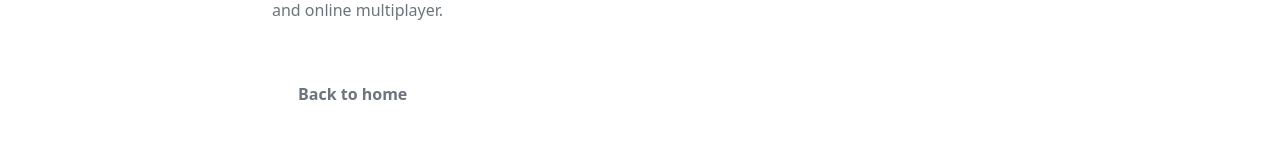
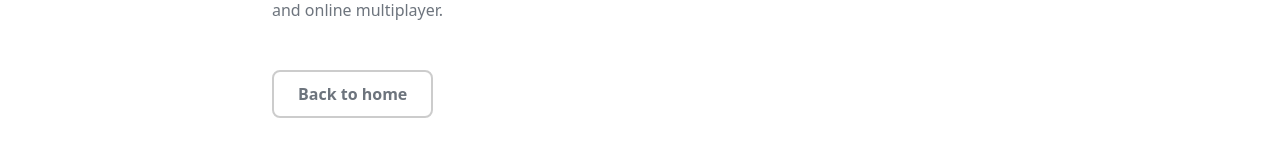
Before and after one commit to Gcob/chess, a Vue app in the folder frontend/: page /about in a window 1280 px wide. Shown: the part 507-675 px from the top of the page. Built offline with nearby package versions, Linux system fonts and the light colour scheme; the HTML template or start-up script is replaced by a standard one.

Commit message:
feat: update cButton styles with border color adjustments for better visibility

```diff
--- a/frontend/src/components/core-ui/cButton.vue
+++ b/frontend/src/components/core-ui/cButton.vue
@@ -94,10 +94,12 @@ const tagProps = computed(() => {
   &--ter {
     color: var(--text-secondary);
     background-color: transparent;
+    border-color: var(--border-color-strong);
 
     &:hover:not(.c-button--disabled) {
       color: var(--text-primary);
       background-color: var(--bg-hover);
+      border-color: var(--text-muted);
     }
   }
 
```
